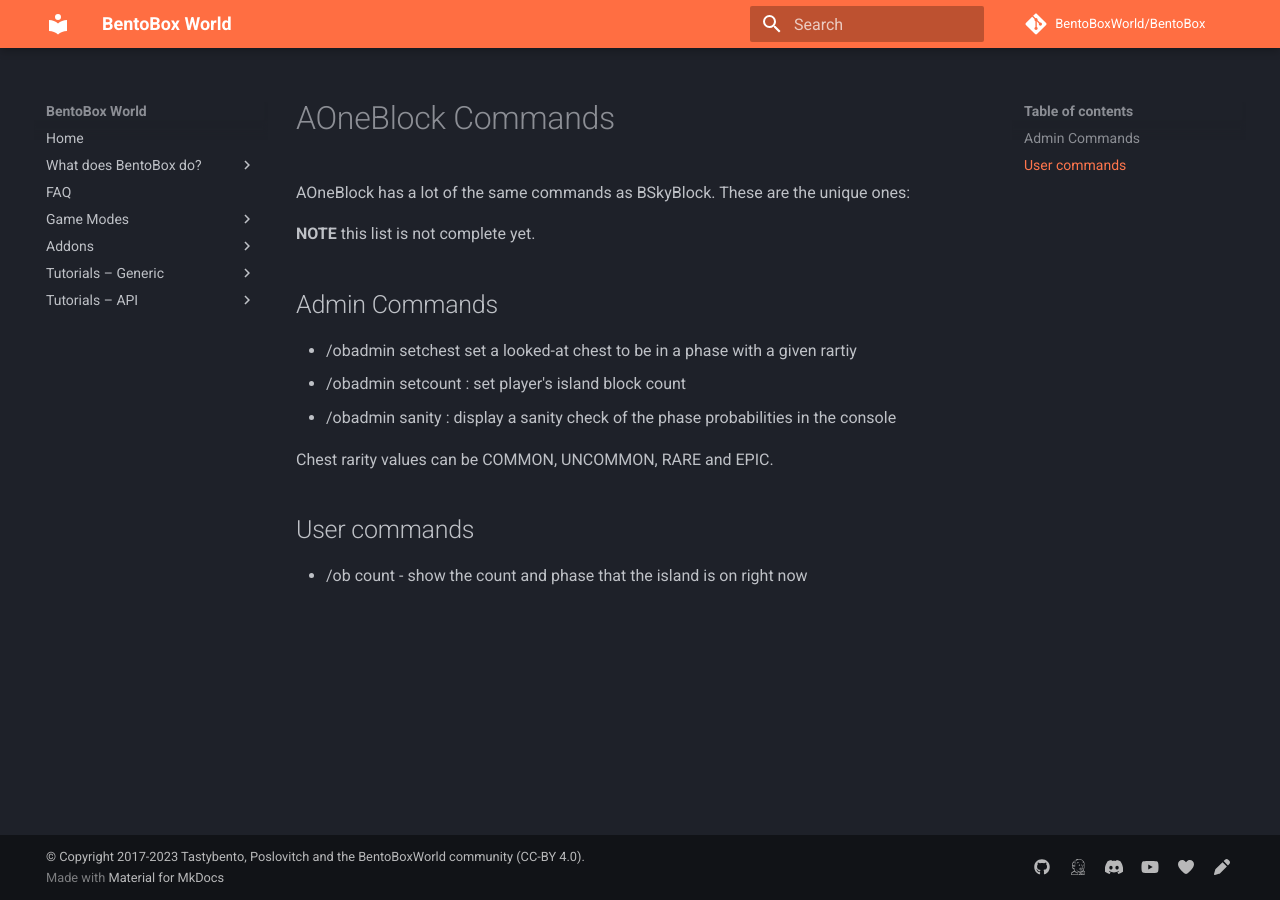
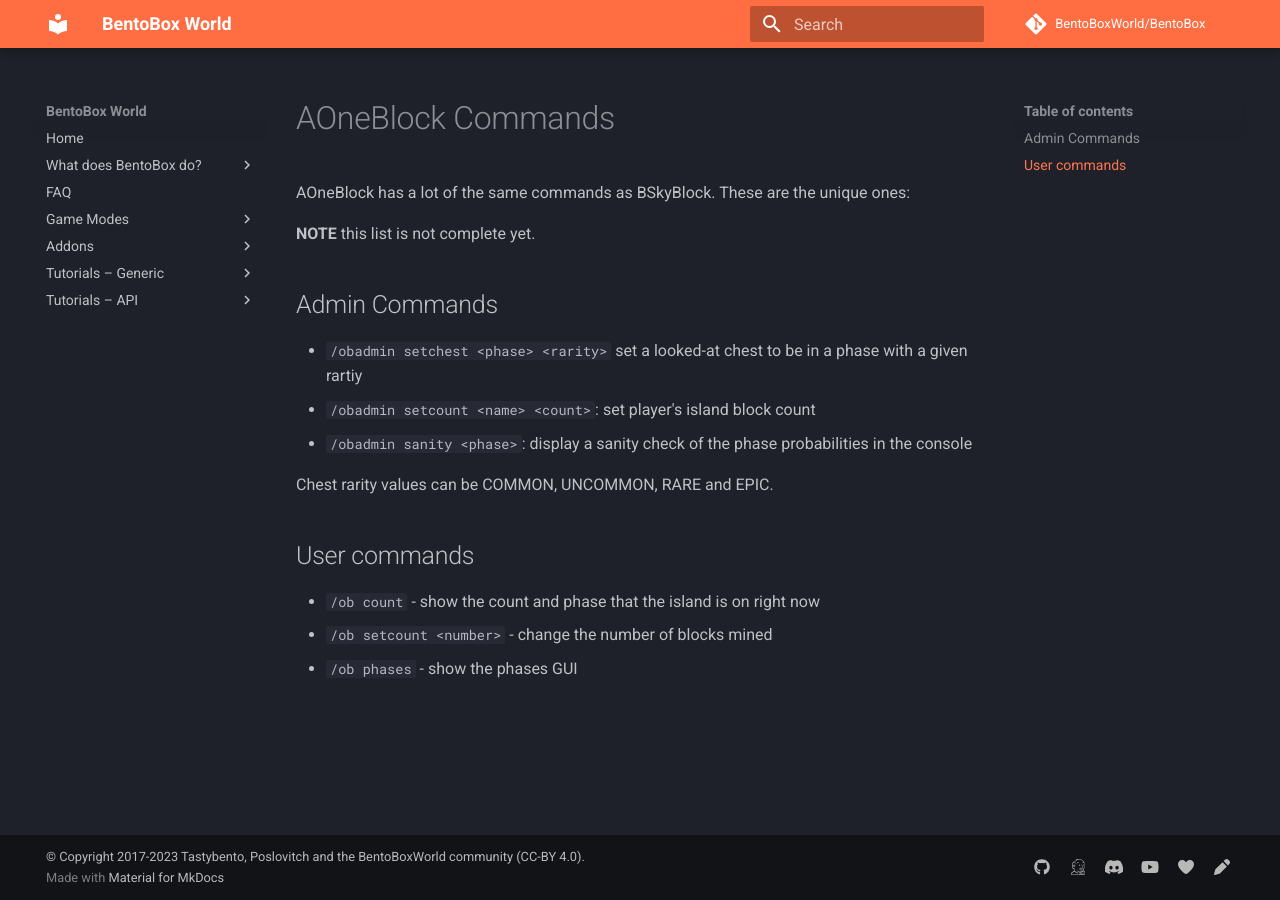
Before and after one commit to BentoBoxWorld/docs, an MkDocs documentation site: the page built from docs/gamemodes/AOneBlock/Commands.md, in a window 1280 px wide. Built offline with MkDocs 1.6.1 and Material for MkDocs 9.7.7, drawn with Linux system fonts in a browser that asks for light colours; comment, search, counter and statistics services are not loaded.

Commit message:
Update Commands.md

```diff
--- a/docs/gamemodes/AOneBlock/Commands.md
+++ b/docs/gamemodes/AOneBlock/Commands.md
@@ -6,12 +6,14 @@
 
 ## Admin Commands
 
-* /obadmin setchest <phase> <rarity> set a looked-at chest to be in a phase with a given rartiy
-* /obadmin setcount <name> <count>: set player's island block count
-* /obadmin sanity <phase>: display a sanity check of the phase probabilities in the console
+* `/obadmin setchest <phase> <rarity>` set a looked-at chest to be in a phase with a given rartiy
+* `/obadmin setcount <name> <count>`: set player's island block count
+* `/obadmin sanity <phase>`: display a sanity check of the phase probabilities in the console
 
 Chest rarity values can be COMMON, UNCOMMON, RARE and EPIC.
 
 ## User commands
 
-* /ob count - show the count and phase that the island is on right now
+* `/ob count` - show the count and phase that the island is on right now
+* `/ob setcount <number>` - change the number of blocks mined
+* `/ob phases` - show the phases GUI
```
